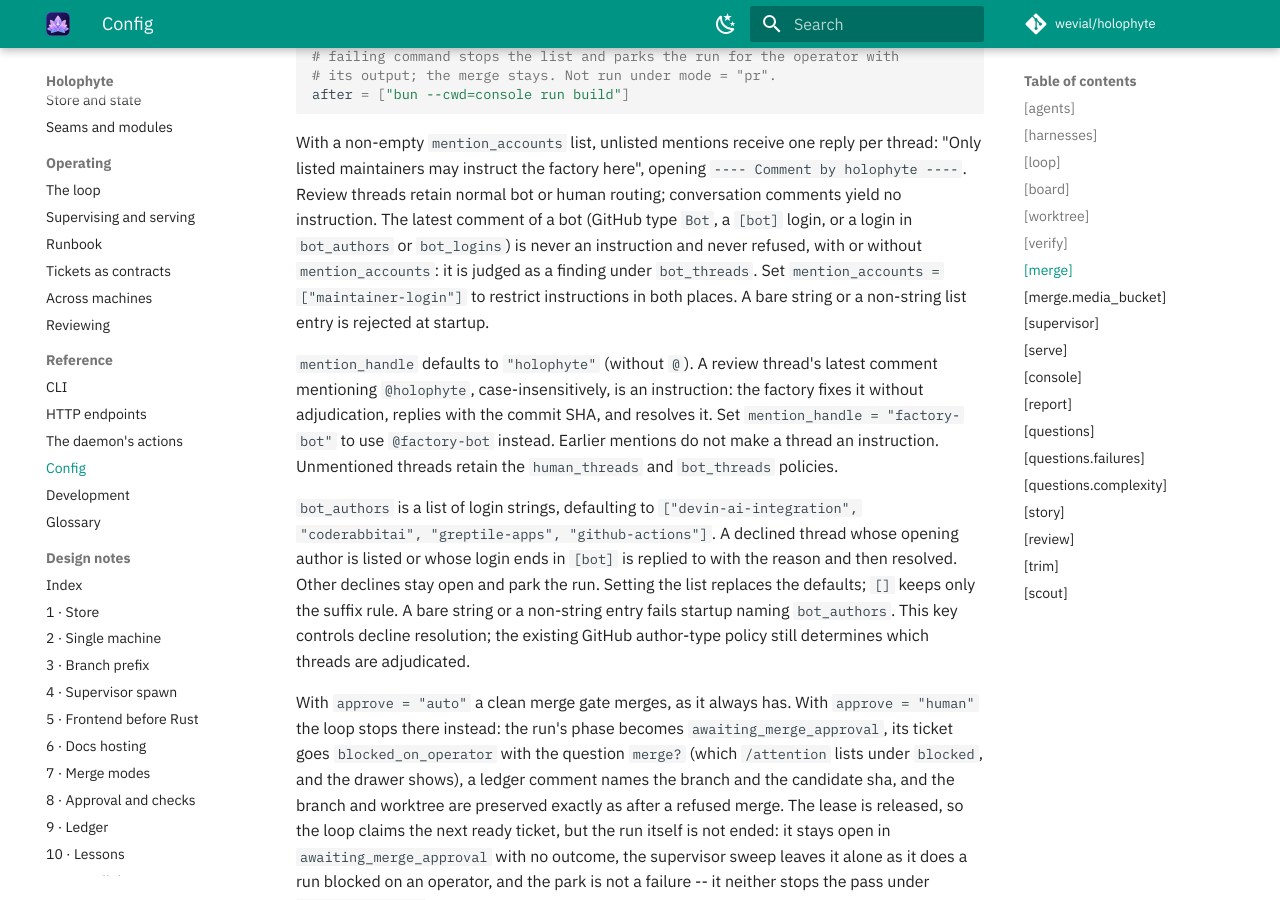
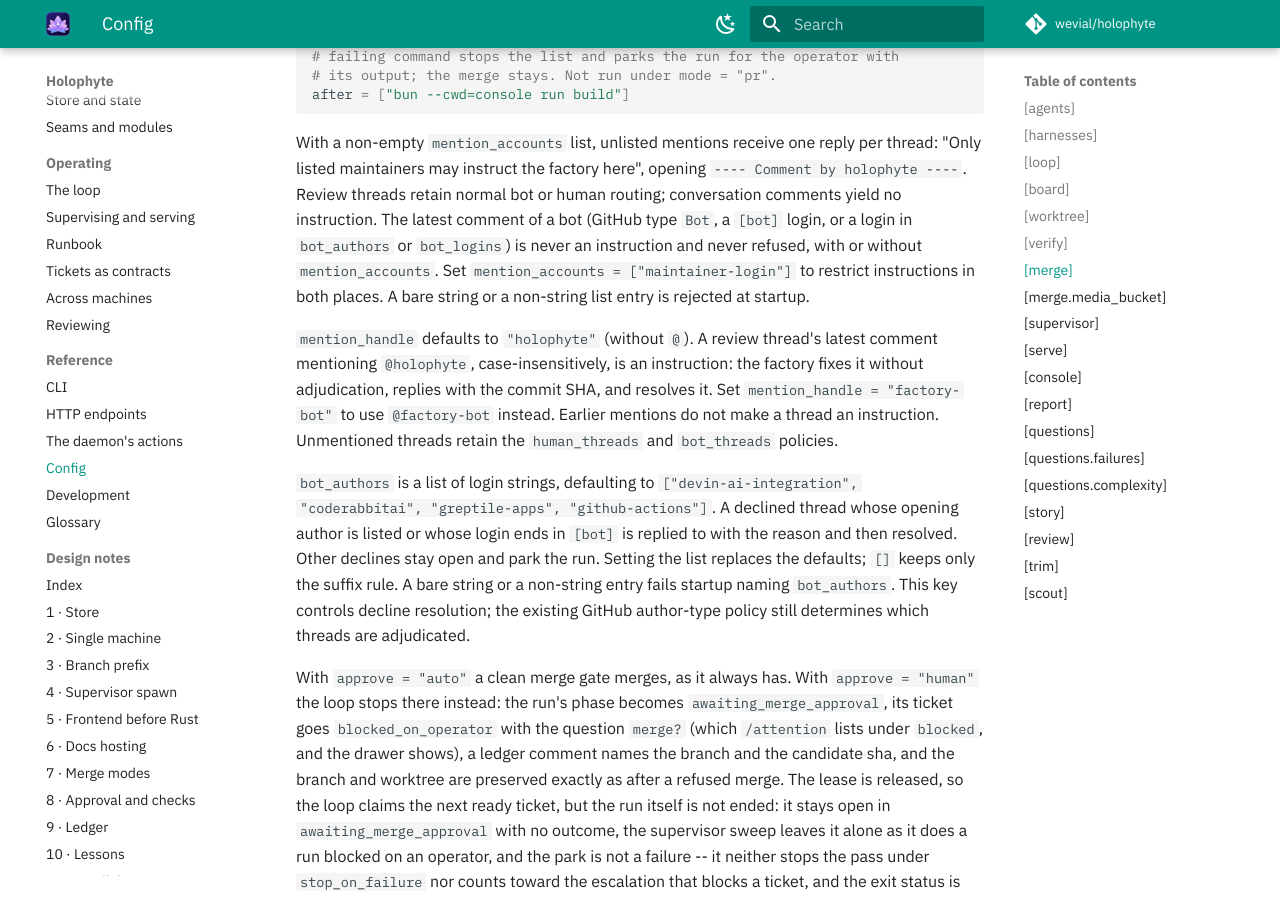
Before and after one commit to wevial/holophyte, an MkDocs documentation site: the page built from docs/config.md, in a window 1280 px wide and 900 px high, scrolled down 30812 px. Built offline with MkDocs 1.6.1 and Material for MkDocs 9.7.7, drawn with Linux system fonts in a browser that asks for light colours; comment, search, counter and statistics services are not loaded.

Commit message:
docs(config): keep the bot sentence to what the mention check decides (HOLO-564)

```diff
--- a/docs/config.md
+++ b/docs/config.md
@@ -1027,8 +1027,7 @@ thread: "Only listed maintainers may instruct the factory here", opening
 `---- Comment by holophyte ----`. Review threads retain normal bot or human
 routing; conversation comments yield no instruction. The latest comment of a bot
 (GitHub type `Bot`, a `[bot]` login, or a login in `bot_authors` or `bot_logins`)
-is never an instruction and never refused, with or without `mention_accounts`:
-it is judged as a finding under `bot_threads`. Set `mention_accounts = ["maintainer-login"]`
+is never an instruction and never refused, with or without `mention_accounts`. Set `mention_accounts = ["maintainer-login"]`
 to restrict instructions in both places. A bare string or a non-string list entry
 is rejected at startup.
 
```
